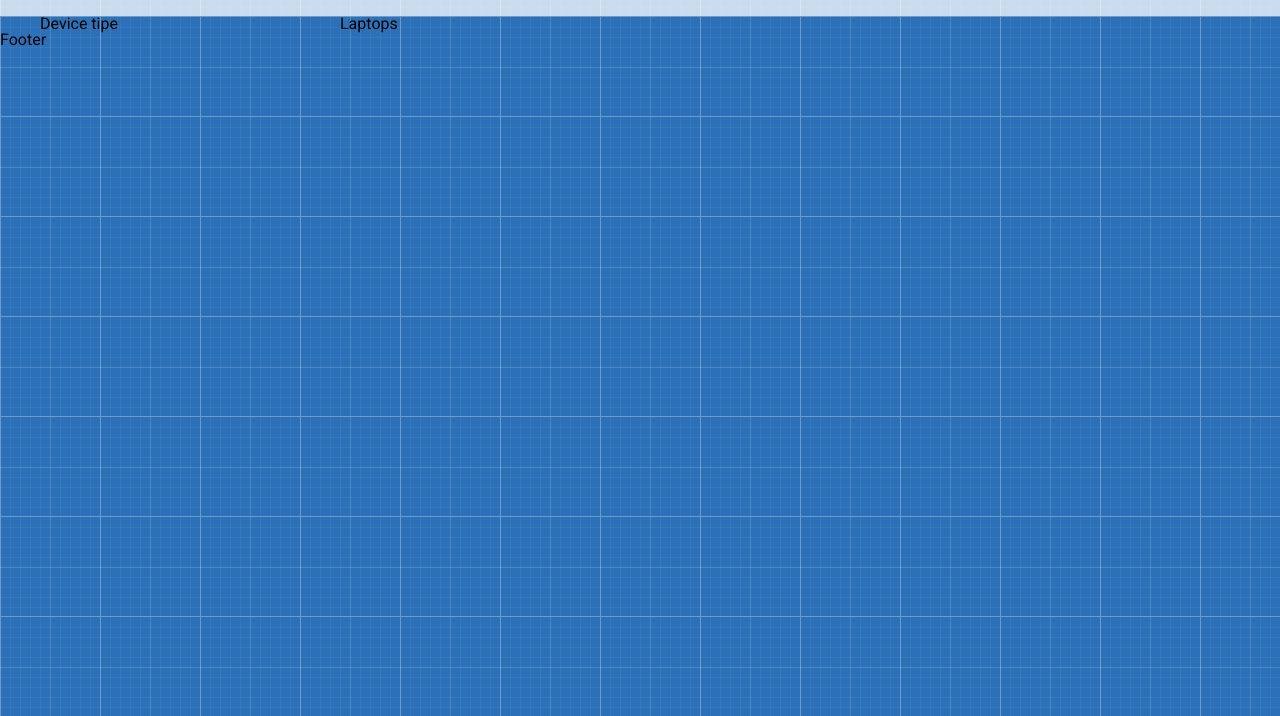
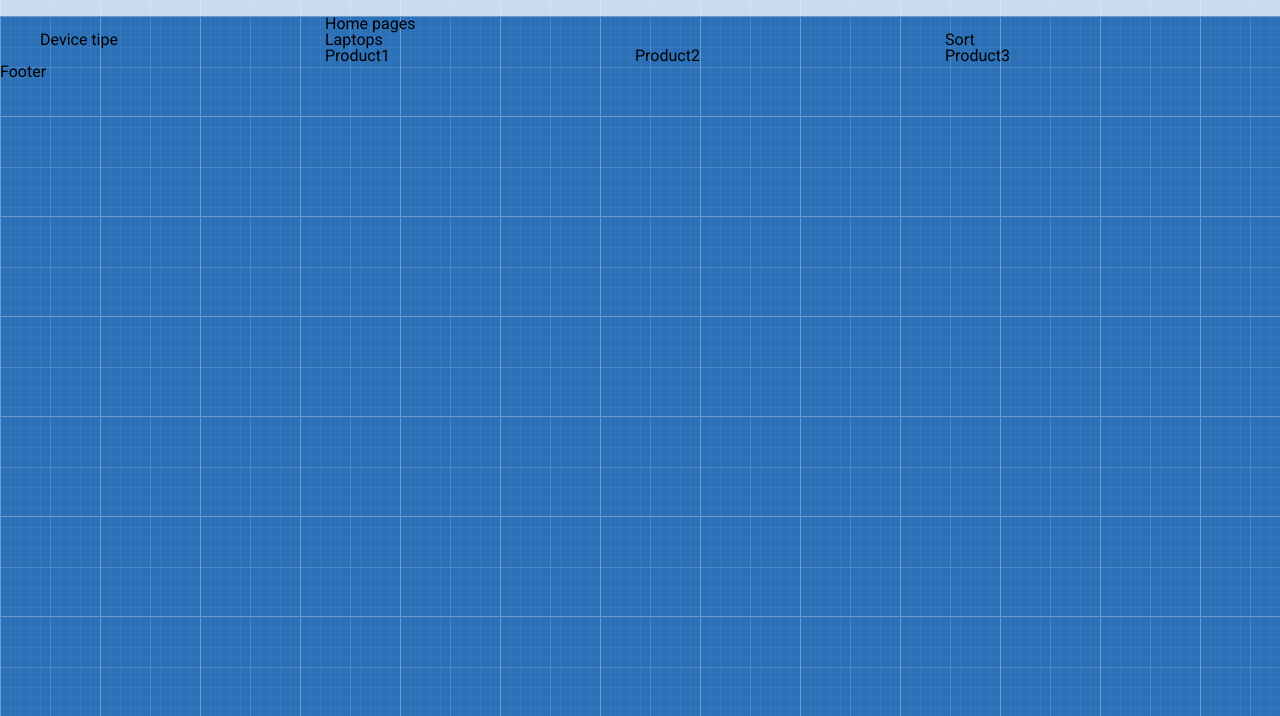
Before and after one commit to Vasyltsiun/ShopProject, a plain HTML site: page index.html in a window 1280 px wide. Shown: the part 84-800 px from the top of the page. Drawn offline with Linux system fonts and the light colour scheme.

Commit message:
added size to col in main

```diff
--- a/index.html
+++ b/index.html
@@ -60,7 +60,20 @@
     </header>
     <main class="main">
       <div class="col-3">Device tipe</div>
-      <div class="col-9">Laptops</div>
+      <div class="col-9">
+        <div class="row">
+          <div class="col-12">Home pages</div>
+        </div>
+        <div class="row">
+          <div class="col-8">Laptops</div>
+          <div class="col-4">Sort</div>
+        </div>
+        <div class="row">
+          <div class="col-4">Product1</div>
+          <div class="col-4">Product2</div>
+          <div class="col-4">Product3</div>
+        </div>
+      </div>
     </main>
     <footer class="footer">Footer</footer>
   </body>
--- a/style.css
+++ b/style.css
@@ -25,13 +25,26 @@ body {
     max-width: 25%;
     align-items: center;
 }
+.col-4 {
+    flex: 0 0 33.3333%;
+    max-width: 33.3333%;
+}
 .col-6 {
     flex: 0 0 50%;
     max-width: 50%;
 }
+.col-8 {
+    flex: 0 0 66.66667%;
+    max-width: 66.66667%;
+}
 .col-9 {
     flex: 0 0 75%;
     max-width: 75%;
+}
+.col-12 {
+    flex: 0 0 100%;
+    max-width: 100%;
+
 }
 .header {
     height: 100px;
```
